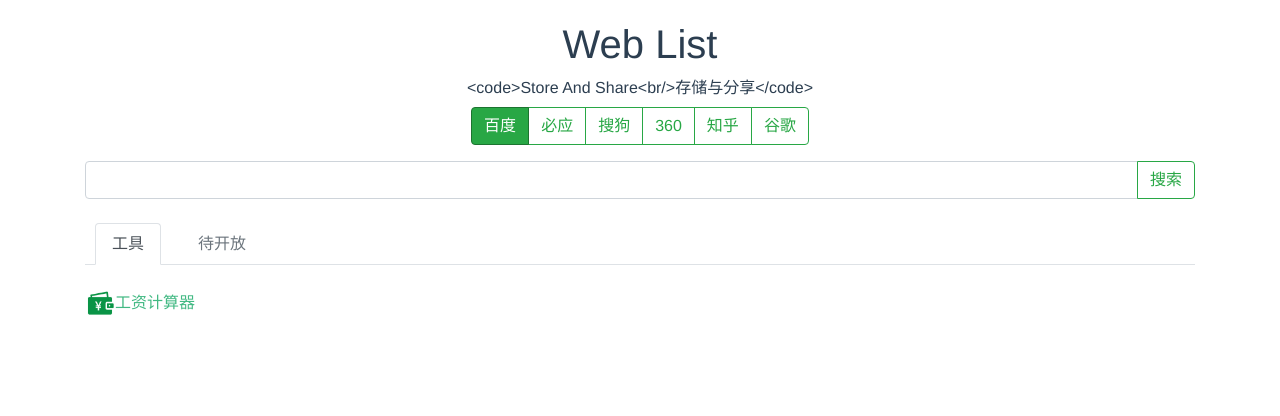
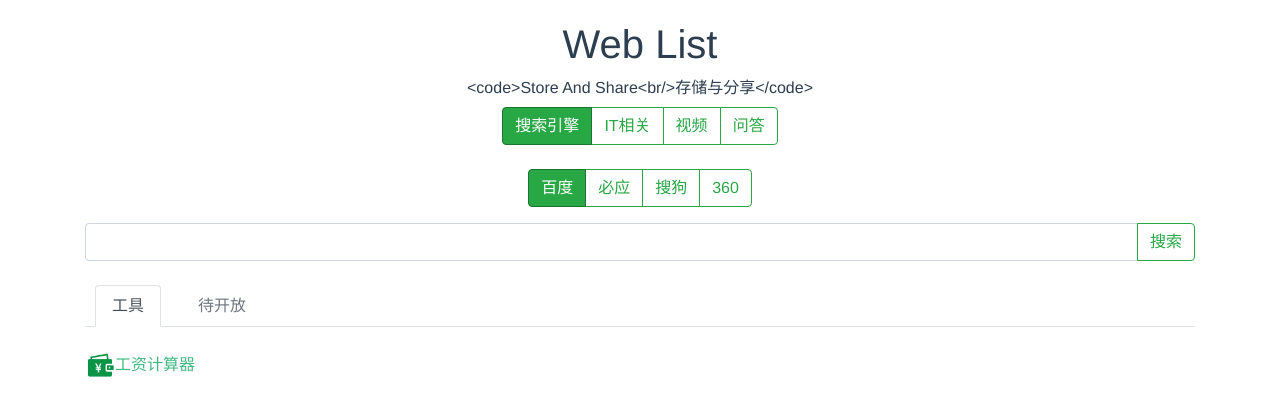
Before and after one commit to aishenghuomeidaoli/weblist-web, a Vue app in the folder web/: page / in a window 1280 px wide. Shown: the top 416 px of the page. Built offline with nearby package versions, Linux system fonts and the light colour scheme.

Commit message:
添加搜索分类

```diff
--- a/web/index.html
+++ b/web/index.html
@@ -6,6 +6,7 @@
     <meta name="description" content="Web List致力于提供便捷的网站保存与分享服务">
     <meta name="keywords" content="Web List, web list, 网站清单, 多引擎, 书签, 网站保存，网站共享">
     <meta name="author" content="blog.zhujiawei.win">
+    <link rel="shortcut icon" type="image/x-icon" href="/static/favicon.ico"/>
     <title>WebList</title>
   </head>
   <body>
--- a/web/src/components/index.vue
+++ b/web/src/components/index.vue
@@ -6,21 +6,24 @@
     </div>
     <b-form-group
       label="<code>Store And Share<br/>存储与分享</code>">
-      <!--<b-form-checkbox-group buttons-->
-      <!--button-variant="success"-->
-      <!--size="md"-->
-      <!--name="engines"-->
-      <!--:options="options" v-model="selected">-->
-      <!--</b-form-checkbox-group>-->
-      <b-form-radio-group buttons
-                          button-variant="success"
-                          v-model="selected"
-                          :options="options"
-                          name="engine"/>
+      <div>
+        <b-form-radio-group buttons
+                            button-variant="success"
+                            v-model="typeSelectedCode"
+                            :options="result.typeOptions"
+                            name="engine"/>
+      </div>
+      <br/>
+      <div>
+        <b-form-radio-group buttons
+                            button-variant="success"
+                            v-model="siteSelectedCode"
+                            :options="result.siteOptions"
+                            name="site"/>
+      </div>
     </b-form-group>
     <b-input-group>
       <input type="text" class="form-control" @keyup.enter="search" v-model="keyword">
-      <!--<b-form-input @keyup.enter="search"></b-form-input>-->
       <b-input-group-append>
         <b-btn variant="outline-success" @click="search">搜索</b-btn>
       </b-input-group-append>
@@ -44,35 +47,113 @@
     methods: {
       search: function () {
         if (this.keyword != null && this.keyword != '') {
-          if (this.selected in this.engines) {
-            window.open(this.engines[this.selected] + this.keyword)
+          for (let engine of this.engines) {
+            if (engine.code == this.typeSelectedCode) {
+              for (let site of engine.sites) {
+                if (site.code == this.siteSelectedCode) {
+                  let url = site.url + '?' + site.keywordParameter + '=' +  this.keyword
+                  window.open(url);
+                }
+              }
+            }
           }
-          else {
-            window.location.href = '/'
+        }
+      },
+      initSites: function () {
+        for (let engine of this.engines) {
+          if (engine.code == this.typeSelectedCode) {
+            this.siteSelectedCode = engine.sites[0].code
+          }
+        }
+      }
+    },
+    watch: {
+      typeSelectedCode: function () {
+        for (let engine of this.engines) {
+          if (engine.code == this.typeSelectedCode) {
+            this.siteSelectedCode = engine.sites[0].code
           }
         }
       }
     },
     data() {
+      let engines = [
+        {
+          name: '搜索引擎',
+          code: 'engine',
+          sites: [
+            {name: '百度', code: 'baidu', url: 'https://www.baidu.com/s', keywordParameter: 'wd'},
+            {name: '必应', code: 'bing', url: 'https://cn.bing.com/search', keywordParameter: 'q'},
+            {name: '搜狗', code: 'sougou', url: 'https://www.sogou.com/web', keywordParameter: 'query'},
+            {name: '360', code: '360', url: 'https://www.so.com/s', keywordParameter: 'q'},
+          ]
+        },
+        {
+          name: 'IT相关',
+          code: 'it',
+          sites: [
+            {name: 'GitHub', code: 'github', url: 'https://github.com/search', keywordParameter: 'q'},
+            {
+              name: 'StackOverflow',
+              code: 'stackoverflow',
+              url: 'https://stackoverflow.com/search',
+              keywordParameter: 'q'
+            },
+            {name: '掘金', code: 'juejin', url: 'https://juejin.im/search', keywordParameter: 'query'},
+            {
+              name: 'SegmentFault',
+              code: 'segmentfault',
+              url: 'https://segmentfault.com/search',
+              keywordParameter: 'q'
+            },
+          ]
+        },
+        {
+          name: '视频',
+          code: 'video',
+          sites: [
+            {name: '腾讯视频', code: 'tengxun', url: 'https://v.qq.com/x/search/', keywordParameter: 'q'},
+            {name: '哔哩哔哩', code: 'bilibili', url: 'https://search.bilibili.com/all', keywordParameter: 'keyword'},
+            {name: 'AcFun', code: 'acfun', url: 'http://www.acfun.cn/search/', keywordParameter: 'query'},
+            {name: '乐视视频', code: 'leshi', url: 'http://so.le.com/s', keywordParameter: 'wd'},
+          ]
+        },
+        {
+          name: '问答',
+          code: 'question',
+          sites: [
+            {name: '知乎', code: 'zhihu', url: 'https://www.zhihu.com/search', keywordParameter: 'q'},
+            {name: '百度知道', code: 'zhidao', url: 'https://zhidao.baidu.com/search', keywordParameter: 'word'},
+            {name: '分答', code: 'fenda', url: 'https://fd.zaih.com/search', keywordParameter: 'key'},
+          ]
+        },
+      ];
+      let typeSelected = engines[0];
+      let typeSelectedCode = typeSelected.code;
+      let siteSelectedCode = typeSelected.sites[0].code
       return {
-        options: [
-          {text: '百度', value: 'baidu'},
-          {text: '必应', value: 'bing'},
-          {text: '搜狗', value: 'sougou'},
-          {text: '360', value: '360'},
-          {text: '知乎', value: 'zhihu'},
-          {text: '谷歌', value: 'google'},
-        ],
-        selected: 'baidu',
-        engines: {
-          baidu: 'https://www.baidu.com/s?wd=',
-          bing: 'https://cn.bing.com/search?q=',
-          sougou: 'https://www.sogou.com/web?query=',
-          '360': 'https://www.so.com/s?q=',
-          zhihu: 'https://www.zhihu.com/search?type=content&q=',
-          google: 'https://www.google.com/search?q='
-        },
+        engines: engines,
+        typeSelectedCode: typeSelectedCode,
+        siteSelectedCode: siteSelectedCode,
         keyword: '',
+      }
+    },
+    computed: {
+      result: function () {
+        let typeOptions = [];
+        let siteOptions = [];
+        for (let engine of this.engines) {
+          typeOptions.push({value: engine.code, text: engine.name});
+          if (engine.code == this.typeSelectedCode) {
+            for (let site of engine.sites) {
+              siteOptions.push({value: site.code, text: site.name});
+            }
+          }
+        }
+        return {
+          typeOptions: typeOptions,
+          siteOptions: siteOptions,
+        }
       }
     }
   }
```
Also changed, not shown: 2 other files (tests, documents, lock files or other folders).
